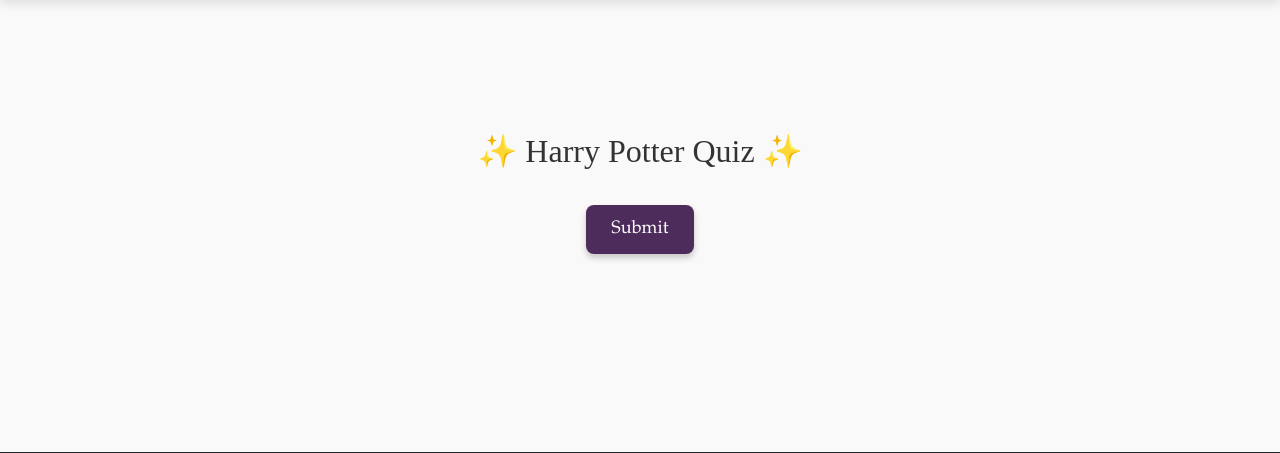
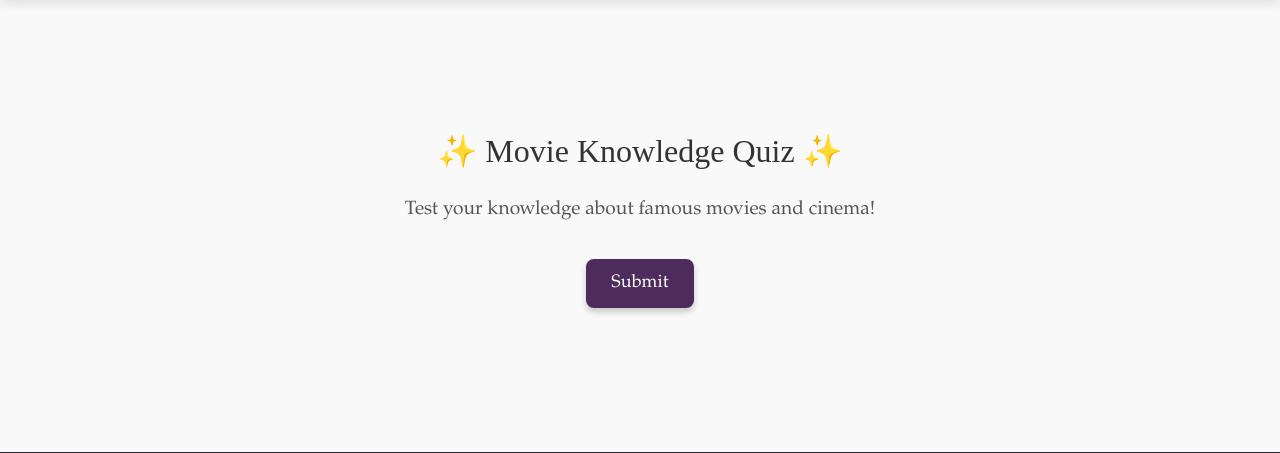
Before and after one commit to abylsliam44/harrypotter-app, a Django app: page /quiz/ in a window 1280 px wide. Shown: the part 213-666 px from the top of the page. Run offline with Django 5.2, Linux system fonts and the light colour scheme; data that the repository does not hold is empty.

Commit message:
update quiz feature

```diff
--- a/hogwarts/templates/hogwarts/quiz.html
+++ b/hogwarts/templates/hogwarts/quiz.html
@@ -4,7 +4,10 @@
 
 {% block content %}
 <div class="container my-5">
-    <h2 class="text-center mb-4">✨ Harry Potter Quiz ✨</h2>
+    <h2 class="text-center mb-4">✨ Movie Knowledge Quiz ✨</h2>
+    <p class="text-center" style="font-size: 1.2rem; color: #555;">
+        Test your knowledge about famous movies and cinema!
+    </p>
     <form method="POST" class="quiz-form">
         {% csrf_token %}
 
--- a/hogwarts/templates/hogwarts/quiz_result.html
+++ b/hogwarts/templates/hogwarts/quiz_result.html
@@ -9,7 +9,7 @@
         <p class="result-score">You scored <strong>{{ score }}</strong> out of 5!</p>
 
         {% if score >= 4 %}
-            <p class="result-message success">Brilliant! You truly know your Hogwarts lore!</p>
+            <p class="result-message success">Brilliant!</p>
         {% elif score == 3 %}
             <p class="result-message medium">Not bad! You're on your way to becoming a true wizard!</p>
         {% else %}
```
